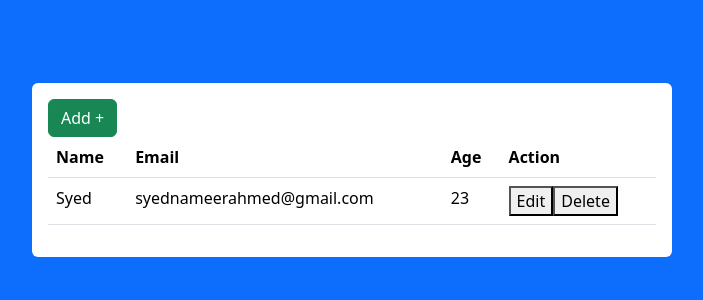
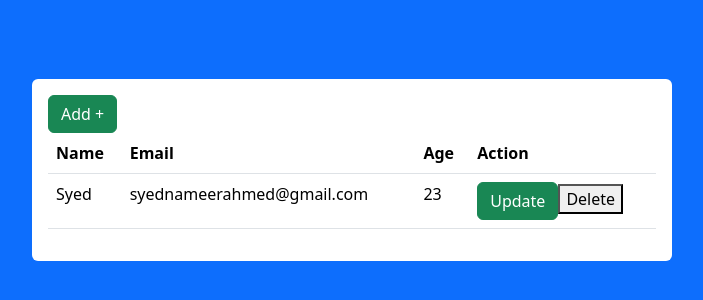
Before and after one commit to syednameerahmed18/CRUD, a React (Vite) app in the folder client/: page / in a window 1280 px wide. Shown: the part 230-530 px from the top of the page, without its empty margins (288-991 px from the left). Built offline with nearby package versions, Linux system fonts and the light colour scheme.

Commit message:
Update Users.jsx

```diff
--- a/client/src/Users.jsx
+++ b/client/src/Users.jsx
@@ -25,7 +25,10 @@ function Users() {
                                 <td>{user.Name}</td>
                                 <td>{user.Email}</td>
                                 <td>{user.Age}</td>
-                                <td><button>Edit</button><button>Delete</button></td>
+                                <td>
+                                    <Link to="/update" className='btn btn-success'>Update</Link>
+                                    <button>Delete</button>
+                                </td>
                             </tr>
                         })
                     }
```
